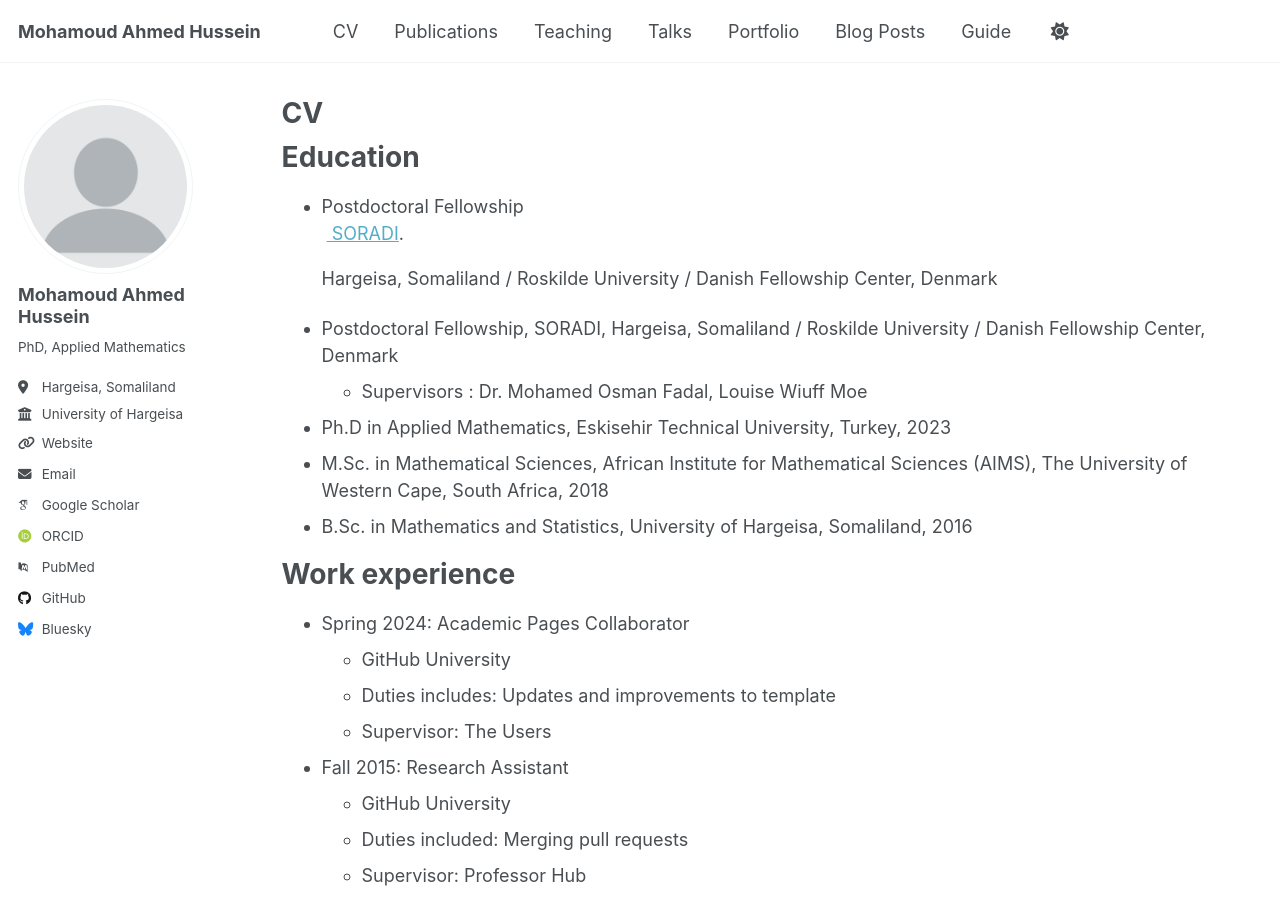
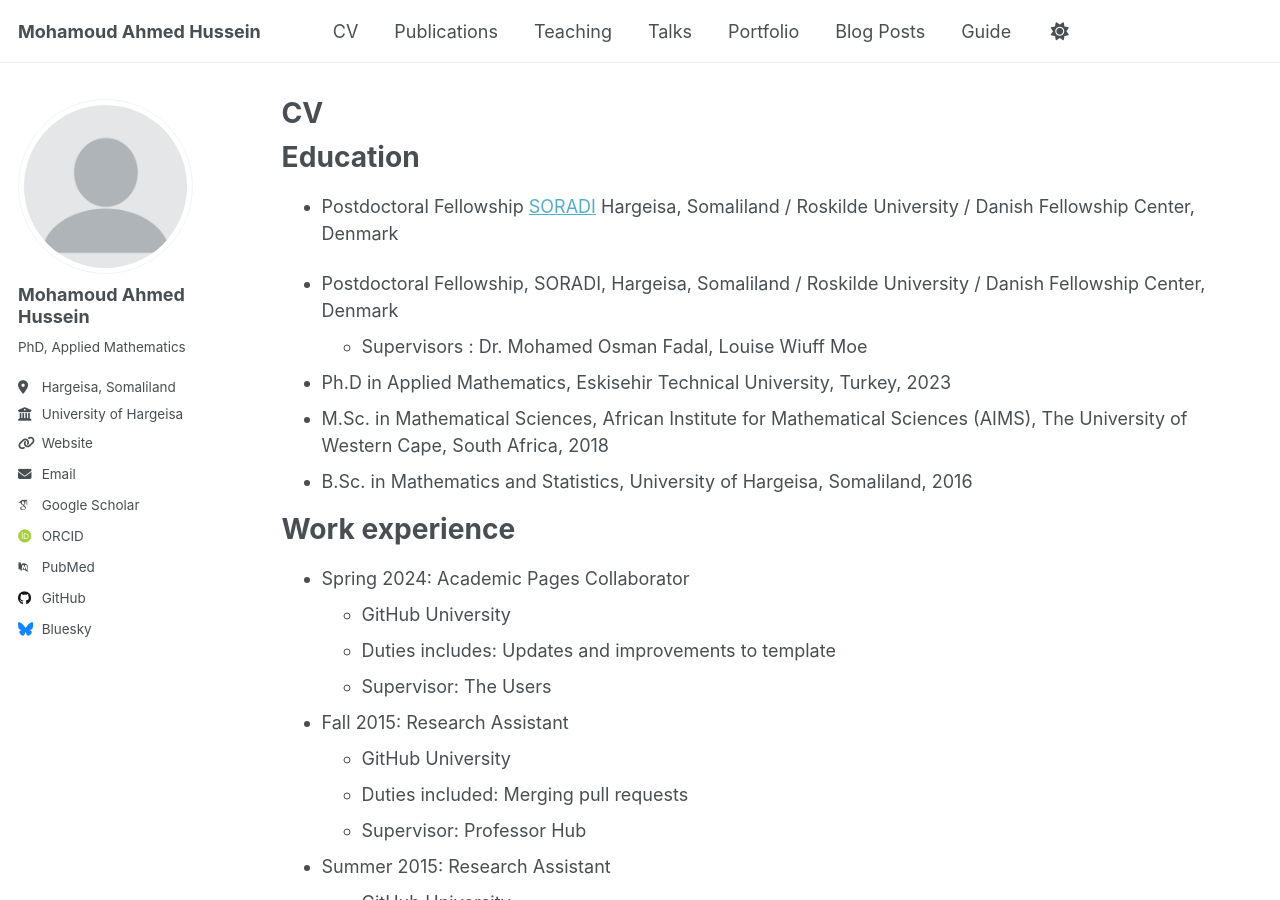
Before and after one commit to DrMohamoud/DrMohamoud.github.io, a Jekyll site: the page built from _pages/cv.md, in a window 1280 px wide and 900 px high. Built offline with Jekyll 4.4.1, drawn with Linux system fonts in a browser that asks for light colours; some web fonts are replaced; a script that is not in the unit is left out.

Commit message:
Update cv.md

```diff
--- a/_pages/cv.md
+++ b/_pages/cv.md
@@ -11,9 +11,8 @@ redirect_from:
 
 Education
 ======
-* Postdoctoral Fellowship {% if site.author.googlescholar %}
-  <div class="wordwrap"> <a href="{{https://soradi.org/}}"> SORADI</a>.</div>
-{% endif %} Hargeisa, Somaliland  / Roskilde University / Danish Fellowship Center, Denmark
+* Postdoctoral Fellowship
+  <a href="{{https://soradi.org/}}"> SORADI</a> Hargeisa, Somaliland  / Roskilde University / Danish Fellowship Center, Denmark
 
 {% include base_path %}
 * Postdoctoral Fellowship, SORADI, Hargeisa, Somaliland  / Roskilde University / Danish Fellowship Center, Denmark
```
